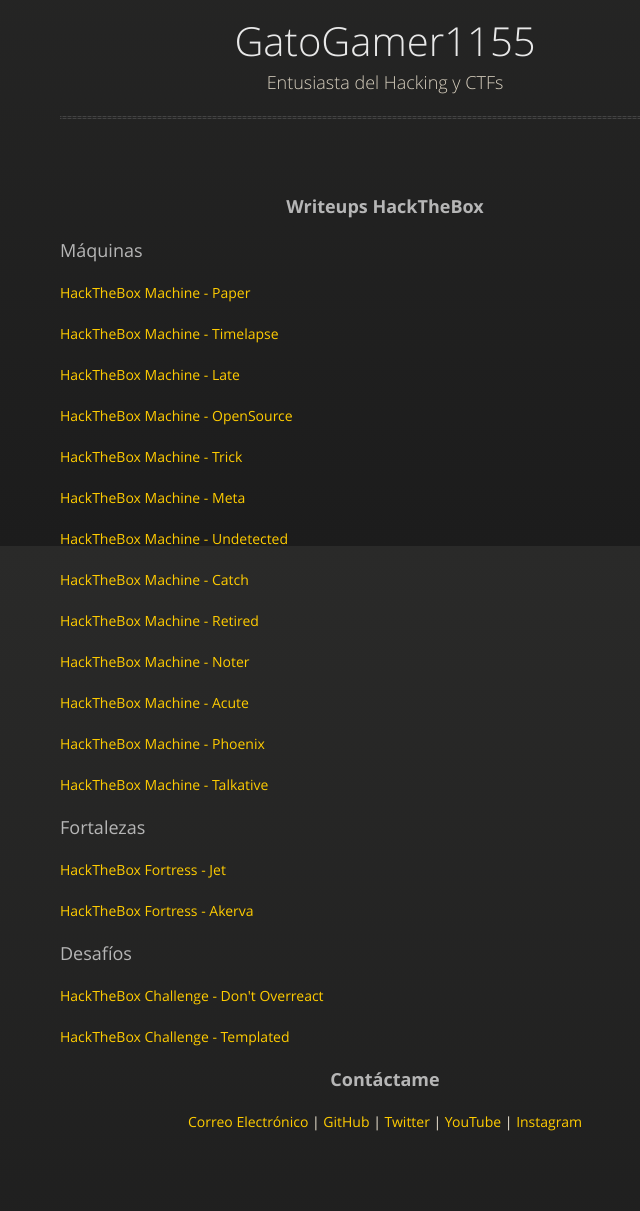
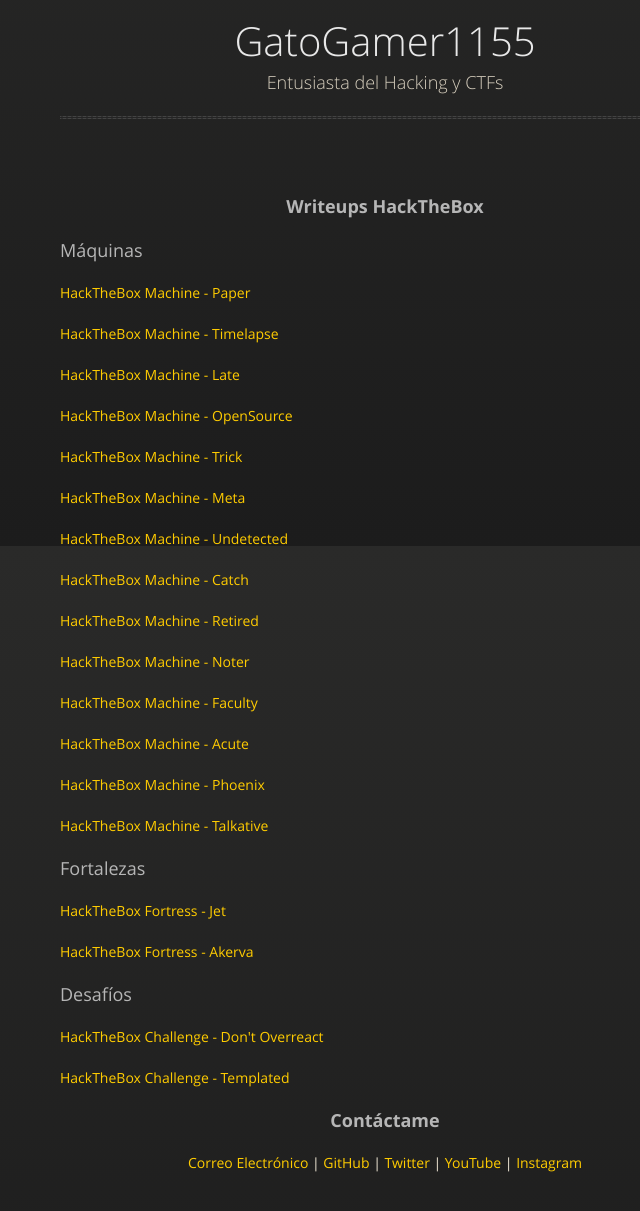
Before and after one commit to henryp911/gg-new.github.io, a Jekyll site: the page index.html, which Jekyll copies as it is, in a window 1280 px wide, cut to the strip 354-1637 px from the top of the page. Shown: the top 1211 px of the strip, without its empty margins (255-895 px from the left). Built offline with Jekyll 4.4.1, drawn with Linux system fonts in a browser that asks for light colours.

Commit message:
Update index.html

```diff
--- a/index.html
+++ b/index.html
@@ -55,6 +55,7 @@
 <p><a href="./hackthebox/catch/">HackTheBox Machine - Catch</a></p>
 <p><a href="./hackthebox/retired/">HackTheBox Machine - Retired</a></p>
 <p><a href="./hackthebox/noter/">HackTheBox Machine - Noter</a></p>
+<p><a href="./hackthebox/noter/">HackTheBox Machine - Faculty</a></p>
 <p><a href="./hackthebox/acute/">HackTheBox Machine - Acute</a></p>
 <p><a href="./hackthebox/phoenix/">HackTheBox Machine - Phoenix</a></p>
 <p><a href="./hackthebox/talkative/">HackTheBox Machine - Talkative</a></p>
```
